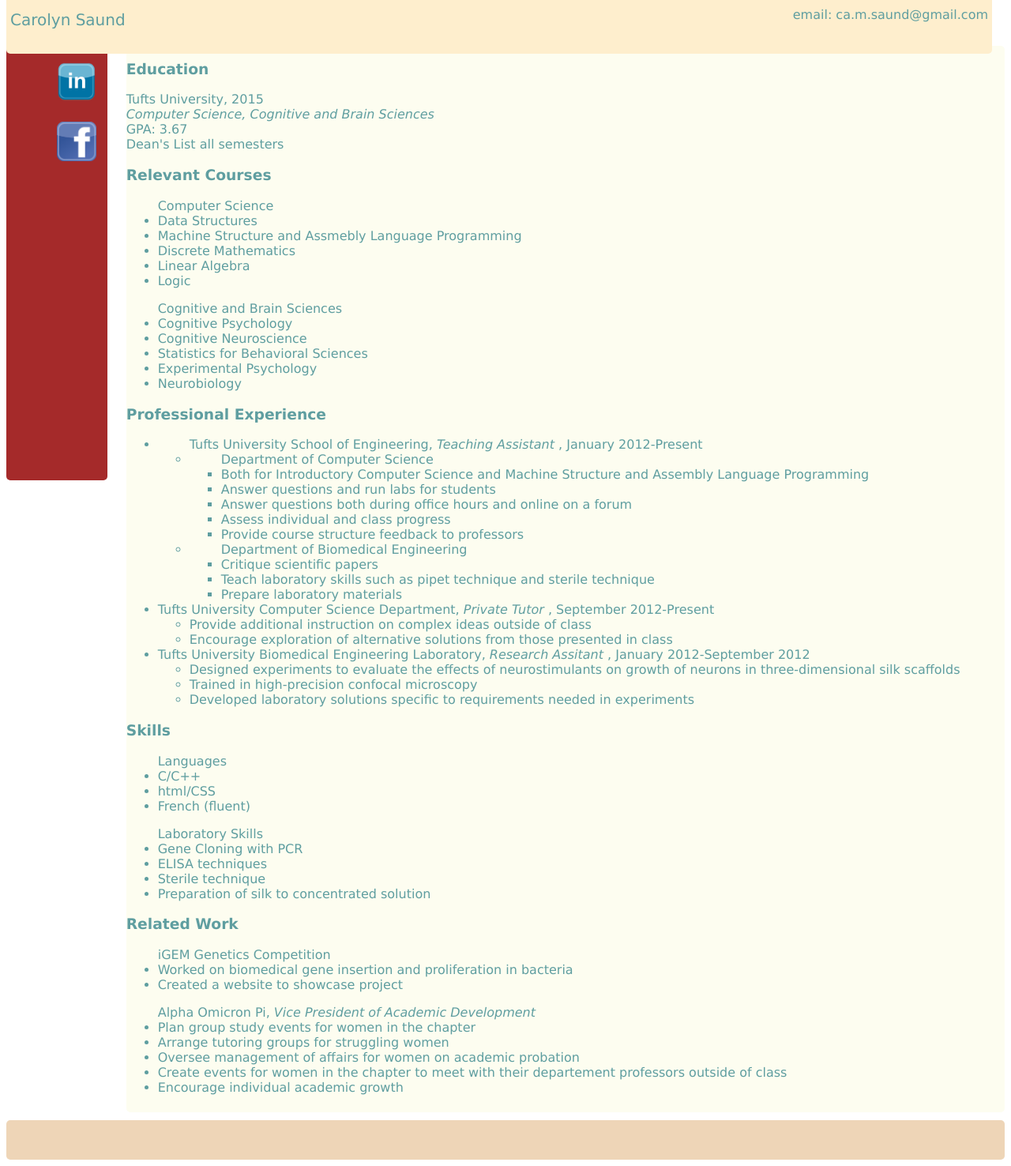
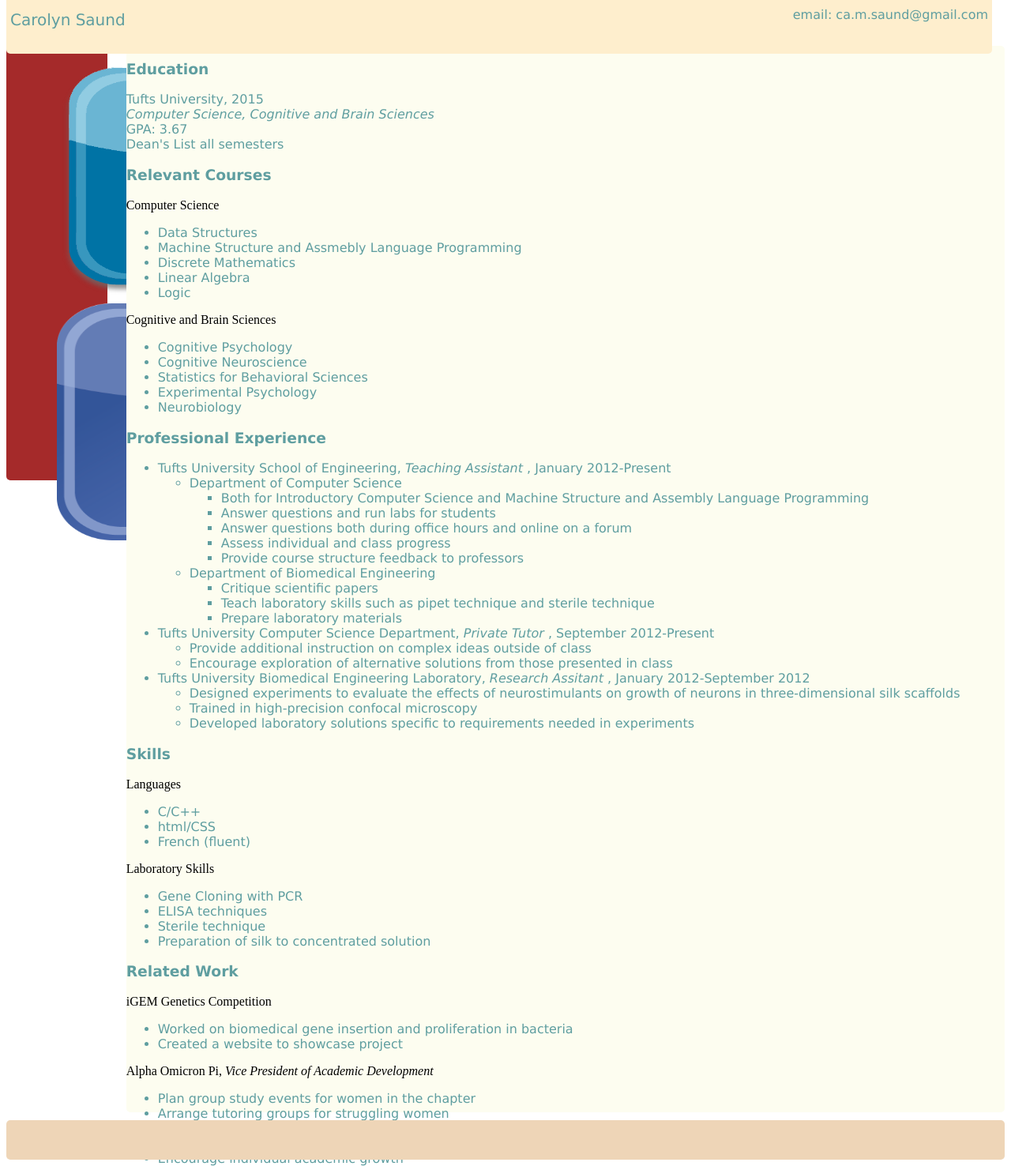
Before and after one commit to csaund/csaund.github.com, a plain HTML site: page resume.html in a window 1280 px wide. Shown: the whole page at 79% size. Drawn offline with Linux system fonts and the light colour scheme.

Commit message:
fixed errors in resume, hopefully

```diff
--- a/biostyle.css
+++ b/biostyle.css
@@ -25,7 +25,6 @@
 a{
 	text-decoration:none;
 	color:#FFFFFF;
-	float: center;
 	margin-left:50%;
 }
 
@@ -37,7 +36,6 @@
 img{
 	width:50px;
 	height:50px;
-	float:center;
 	padding-top:5px;
 	margin-left:50%;
 }
--- a/resume.html
+++ b/resume.html
@@ -13,7 +13,7 @@
 			</div>
 			<div class="left">
 				<p>
-					<a href="http://www.linkedin.com/profile/view?id=226208567&trk=tab_pro">
+					<a href="http://www.linkedin.com">
 						<img src="LinkedIn_logo.png" alt="linkedIn"/></a>
 				</p>
 				<p>
@@ -30,35 +30,34 @@
 					Dean's List all semesters
 				</p>
 				<h3 class="heading">Relevant Courses</h3>
-				<p>
-					<ul>Computer Science
+					Computer Science<ul>
 						<li>Data Structures</li>
 						<li>Machine Structure and Assmebly Language Programming</li>
 						<li>Discrete Mathematics</li>
 						<li>Linear Algebra</li>
 						<li>Logic</li>
 					</ul>
-					<ul>Cognitive and Brain Sciences
+					Cognitive and Brain Sciences<ul>
 						<li>Cognitive Psychology</li>
 						<li>Cognitive Neuroscience</li>
 						<li>Statistics for Behavioral Sciences</li>
 						<li>Experimental Psychology</li>
 						<li>Neurobiology</li>
 					</ul>
-				</p>
 				<h3 class="heading">Professional Experience</h3>
 				<p>
 					<ul>
-					<li><ul>Tufts University School of Engineering, <span>Teaching Assistant</span>
-						, January 2012-Present<br>
-						<li><ul>Department of Computer Science
+					<li>Tufts University School of Engineering, <span>Teaching Assistant</span>
+						, January 2012-Present
+						<ul>
+						<li>Department of Computer Science<ul>
 							<li>Both for Introductory Computer Science and Machine Structure and Assembly Language Programming</li>
 							<li>Answer questions and run labs for students</li>
 							<li>Answer questions both during office hours and online on a forum</li>
 							<li>Assess individual and class progress</li>
 							<li>Provide course structure feedback to professors</li>
 						</ul></li>
-						<li><ul>Department of Biomedical Engineering
+						<li>Department of Biomedical Engineering<ul>
 							<li>Critique scientific papers</li>
 							<li>Teach laboratory skills such as pipet technique and sterile technique</li>
 							<li>Prepare laboratory materials</li>
@@ -80,12 +79,12 @@
 				</p>
 				<h3 class="heading">Skills</h3>
 				<p>
-					<ul>Languages
+					Languages<ul>
 						<li>C/C++</li>
 						<li>html/CSS</li>
 						<li>French (fluent)</li>
 					</ul>
-					<ul>Laboratory Skills
+					Laboratory Skills<ul>
 						<li>Gene Cloning with PCR</li>
 						<li>ELISA techniques</li>
 						<li>Sterile technique</li>
@@ -94,11 +93,11 @@
 				</p>
 				<h3 class="heading">Related Work</h3>
 				<p>
-					<ul>iGEM Genetics Competition
+					iGEM Genetics Competition<ul>
 						<li>Worked on biomedical gene insertion and proliferation in bacteria</li>
 						<li>Created a website to showcase project</li>
 					</ul>
-					<ul>Alpha Omicron Pi, <span>Vice President of Academic Development</span>
+					Alpha Omicron Pi, <span>Vice President of Academic Development</span><ul>
 						<li>Plan group study events for women in the chapter</li>
 						<li>Arrange tutoring groups for struggling women</li>
 						<li>Oversee management of affairs for women on academic probation</li>
--- a/resumestyle.css
+++ b/resumestyle.css
@@ -32,9 +32,9 @@
 }
 
 img{
-	width:50px;
-	height:50px;
-	float:center;
+	width:400px;
+	height:300px;
+	float:left;
 	padding-top:5px;
 	margin-left:50%;
 }
```
